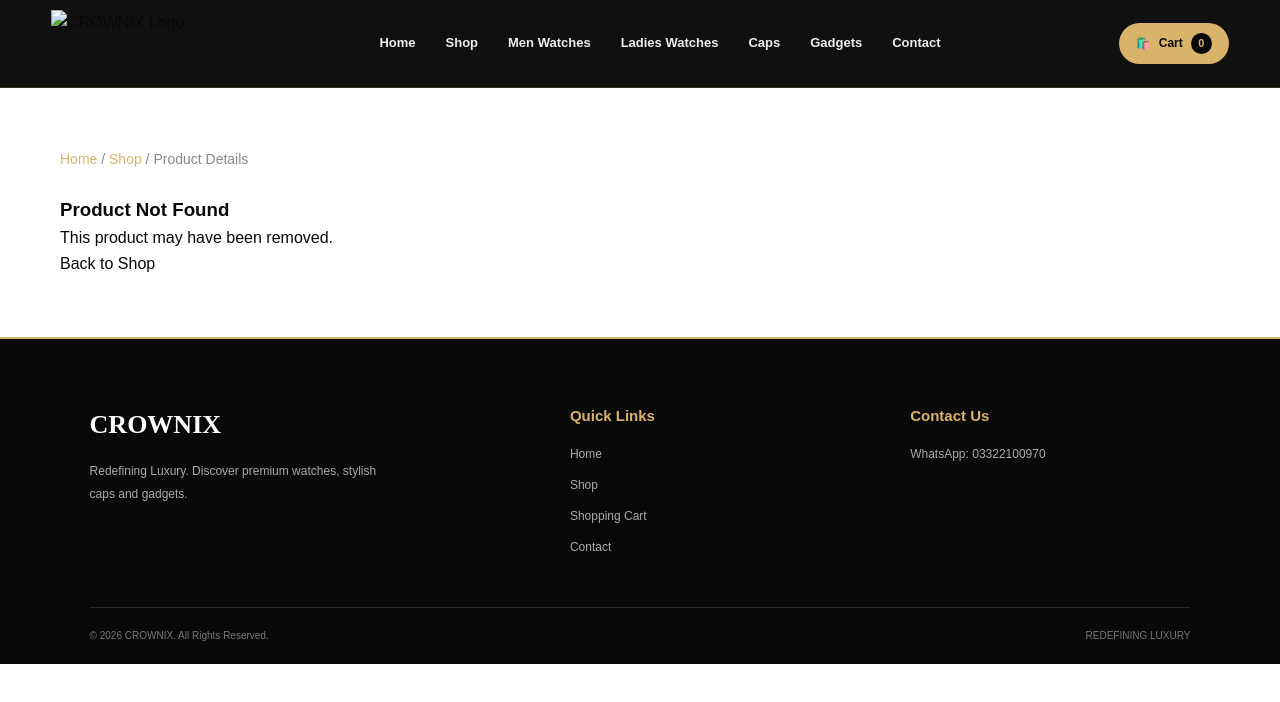
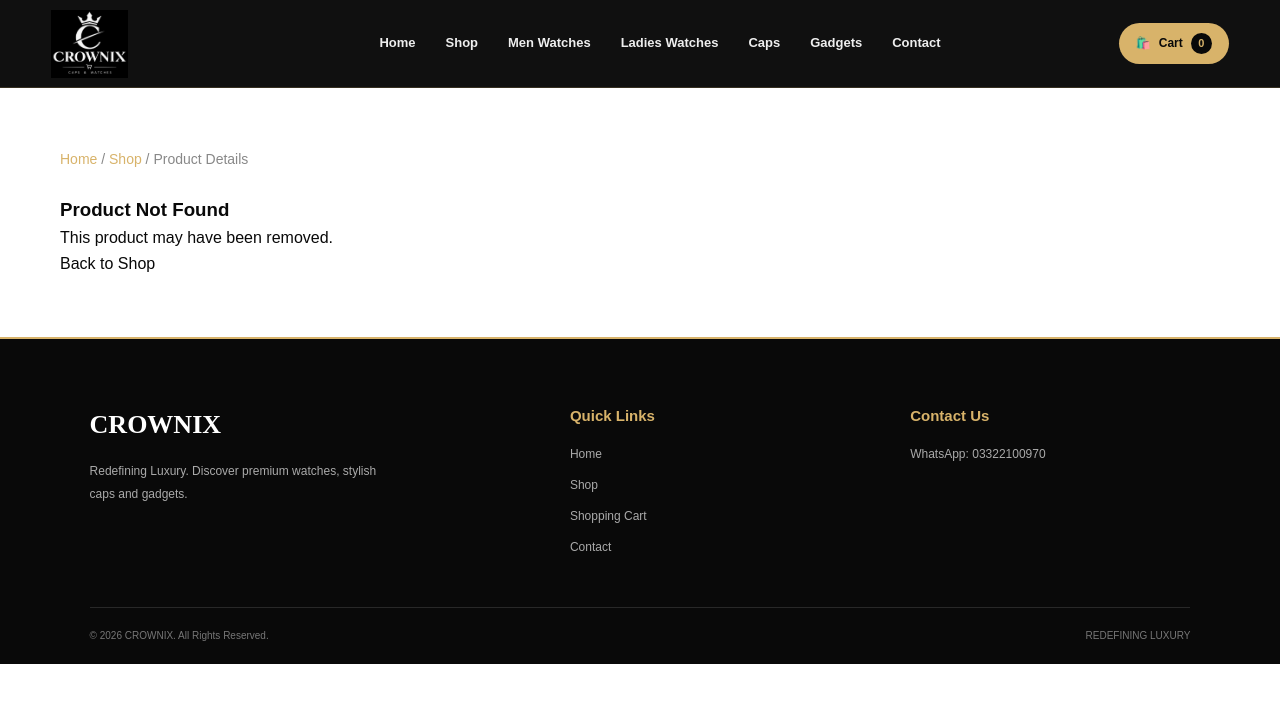
Before and after one commit to modammadwasif-creator/CROWNIX-BRAND, a plain HTML site: page product.html in a window 1280 px wide. Drawn offline with Linux system fonts and the light colour scheme.

Commit message:
Fix image source paths and formatting in product.html
Updated image source paths and fixed formatting issues.

```diff
--- a/product.html
+++ b/product.html
@@ -10,7 +10,7 @@
     <meta name="description"
         content="Explore premium watches, caps and gadgets at CROWNIX. Redefining Luxury.">
 
-    <link rel="icon" href="Screenshot 2026-11-19 183414">
+    <link rel="icon" href="Screenshot 2026-11-19 183414.png">
     <link rel="stylesheet" href="style.css">
 
     <!-- Product Page Additional Styling -->
@@ -220,7 +220,7 @@
 
             <a href="index.html" class="brand">
                 <img
-                    src="Screenshot 2026-11-19 183414"
+                    src="Screenshot 2026-11-19 183414.png"
                     alt="CROWNIX Logo"
                     class="brand-logo"
                 >
```
